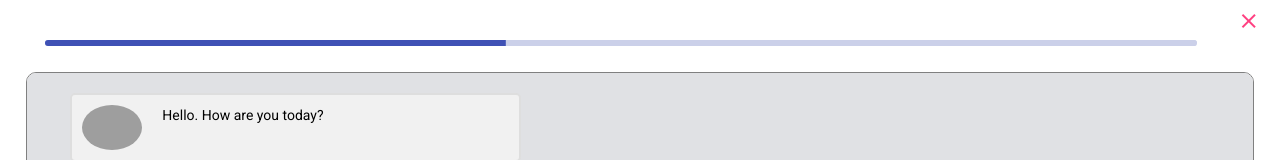
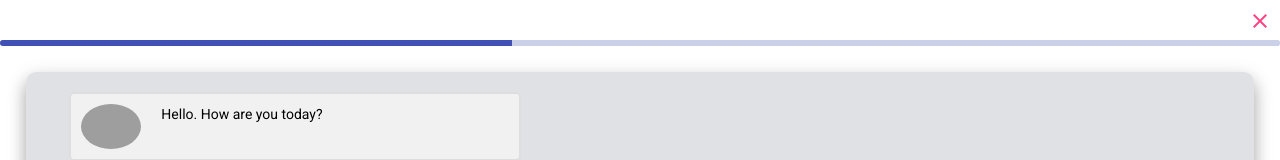
Before and after one commit to PriyankaArikatla1205/Conversation-App, an Angular app: page /cn in a window 1280 px wide. Shown: the top 160 px of the page. Built offline with nearby package versions, Linux system fonts and the light colour scheme; grey boxes are pictures that could not be loaded.

Commit message:
frontend css

```diff
--- a/src/app/conversation/conversation.component.css
+++ b/src/app/conversation/conversation.component.css
@@ -1,18 +1,15 @@
 .progress{
-  width: 90%;
   height: 6px;
-  margin-left: 45px;
   border-radius: 10px;
 
 }
 button{
-margin-top: 0%;
-margin-left:96%;
+  float: right;
 }
 .conversation{
   margin: 2% 2% 5% 2%;
   height: 75vh;
-  border:1px solid grey;
+  box-shadow:0 10px 16px 0 rgba(0,0,0,0.2),0 6px 20px 0 rgba(0,0,0,0.19);
   background-color: #e0e1e4;
   border-radius: 10px;
   padding: 20px;
```
